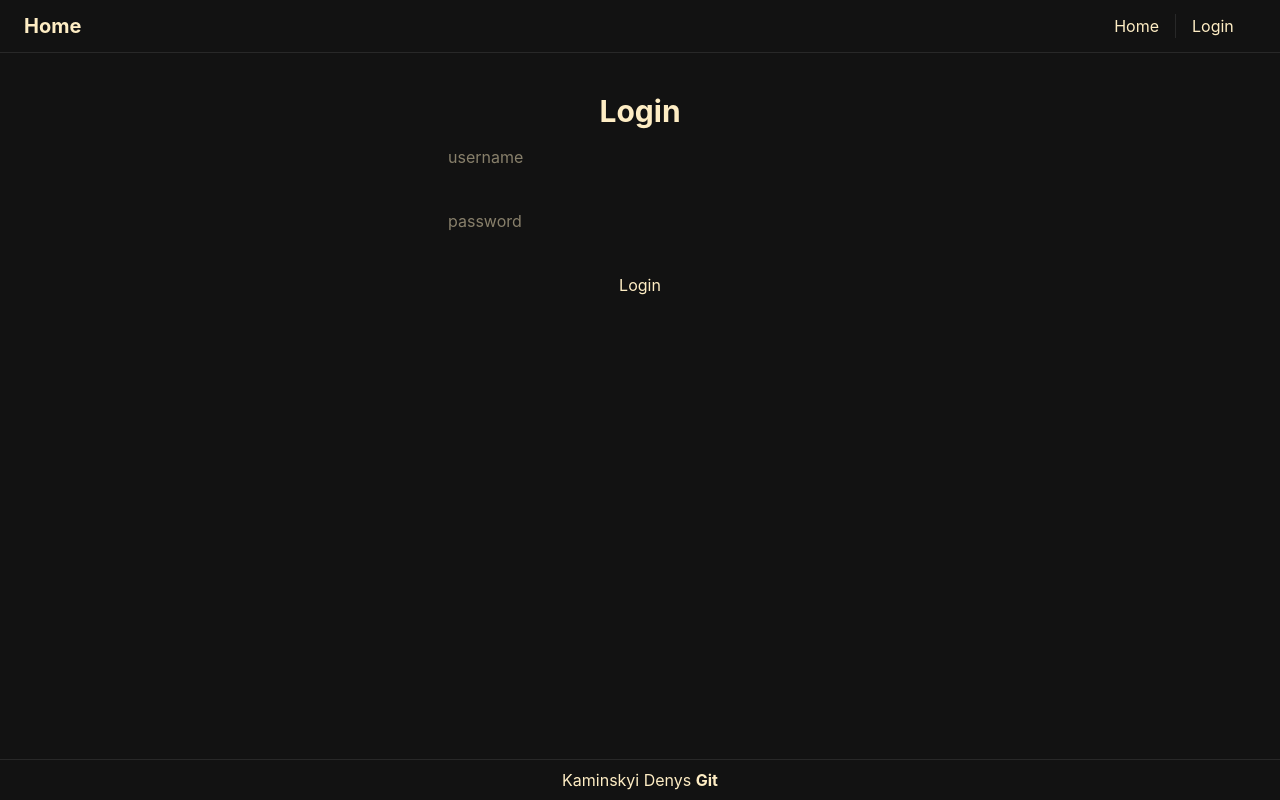
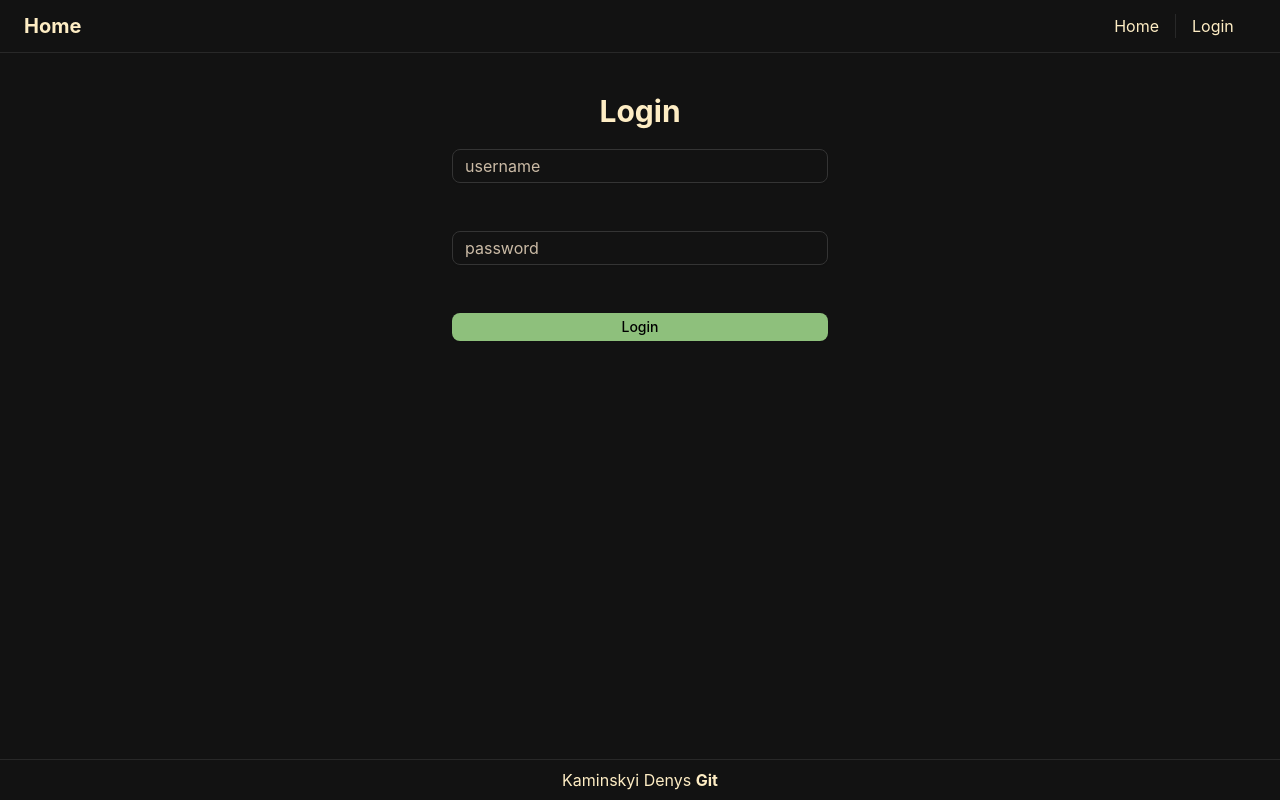
Before and after one commit to dionisiyKDO/masters-thesis, a SvelteKit app in the folder frontend/: page /auth in a window 1280 px wide. Built offline with nearby package versions, Linux system fonts and the light colour scheme.

Commit message:
frontend: update styles

```diff
--- a/frontend/src/routes/auth/+page.svelte
+++ b/frontend/src/routes/auth/+page.svelte
@@ -7,11 +7,11 @@
 
 	<div class="max-w-md min-w-96">
 		<form onsubmit={handleSubmit} class="flex flex-col gap-2">
-			<input class="form-input" name="username" type="text" placeholder="username" required />
+			<input class="input" name="username" type="text" placeholder="username" required />
 			<br />
-			<input class="form-input" name="password" type="password" placeholder="password" required />
+			<input class="input" name="password" type="password" placeholder="password" required />
 			<br />
-			<button class="form-button" type="submit">Login</button>
+			<button class="button" type="submit">Login</button>
 		</form>
 	</div>
 </div>
```
